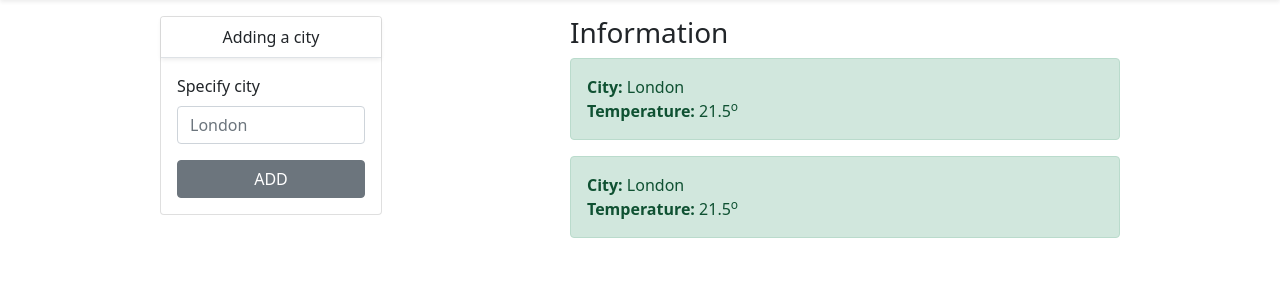
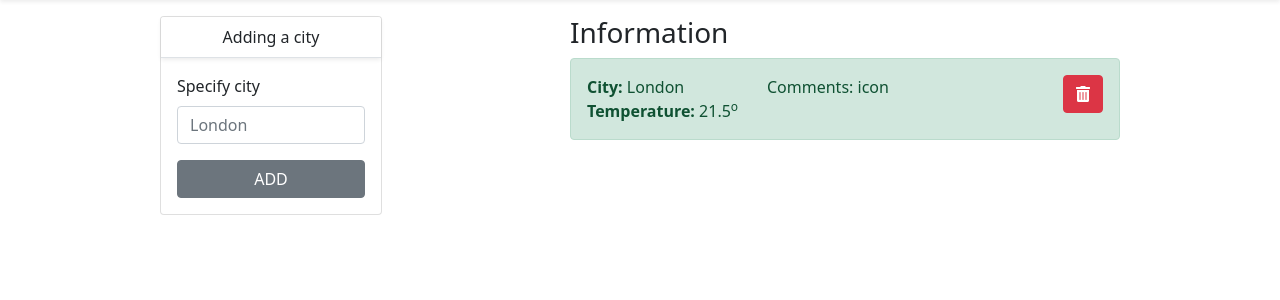
Before and after one commit to arm-path/Django-Simple-weather-app, a Django app: page / in a window 1280 px wide. Shown: the part 71-371 px from the top of the page. Run offline with Django 3.2, Linux system fonts and the light colour scheme; some libraries are stand-ins or nearby versions.

Commit message:
Render page. Modal: delete. Form: add and delete

```diff
--- a/application/templates/application/include/add_weather.html
+++ b/application/templates/application/include/add_weather.html
@@ -1,12 +1,15 @@
 <div class="card text-dark mb-3" style="">
     <div class="card-header bg-white border-bottom shadow-sm text-center">Adding a city</div>
     <div class="card-body">
-        <div class="mb-3">
-            <label for="" class="form-label">Specify city</label>
-            <input type="text" class="form-control" id="" placeholder="London">
-        </div>
-        <div class="d-grid gap-2">
-            <button class="btn btn-secondary text-white" type="button">ADD</button>
-        </div>
+        <form action="" method="POST">
+            {% csrf_token %}
+            <div class="mb-3">
+                <label class="form-label">Specify city</label>
+                <input type="text" class="form-control" placeholder="London">
+            </div>
+            <div class="d-grid gap-2">
+                <button type="submit" name="add" value="True" class="btn btn-secondary text-white">ADD</button>
+            </div>
+        </form>
     </div>
 </div>
--- a/application/templates/application/include/list_weather.html
+++ b/application/templates/application/include/list_weather.html
@@ -1,9 +1,38 @@
 <h3>Information</h3>
 <div class="alert alert-success w-65">
-    <div><b>City: </b> London</div>
-    <div><b>Temperature: </b> 21.5<sup>o</sup></div>
+    <div class="row d-flex justify-content-between">
+        <div class="col-lg-4">
+            <div><b>City: </b> London</div>
+            <div><b>Temperature: </b> 21.5<sup>o</sup></div>
+        </div>
+        <div class="col-lg-4">
+            Comments: icon
+        </div>
+        <div class="col-lg-4 text-end">
+            <button type="button" class="btn btn-danger" data-bs-toggle="modal" data-bs-target="#delete">
+                <i class="fas fa-trash-alt"></i>
+            </button>
+
+        </div>
+    </div>
 </div>
-<div class="alert alert-success w-65">
-    <div><b>City: </b> London</div>
-    <div><b>Temperature: </b> 21.5<sup>o</sup></div>
+
+<!-- Modal -->
+<div class="modal fade" id="delete" tabindex="-1" aria-labelledby="deleteLabel" aria-hidden="true">
+    <div class="modal-dialog">
+        <div class="modal-content">
+            <div class="modal-header">
+                <h5 class="modal-title" id="deleteLabel">Are you sure?</h5>
+                <button type="button" class="btn-close" data-bs-dismiss="modal" aria-label="Close"></button>
+            </div>
+            <div class="modal-footer">
+                <form action="" method="POST">
+                    {% csrf_token %}
+                    <input type="hidden" name="delete_city_id" class="form-control" style="display: none"/>
+                    <button type="button" class="btn btn-primary" data-bs-dismiss="modal">No</button>
+                    <button type="button" name="delete" value="True" class="btn btn-danger">Yes</button>
+                </form>
+            </div>
+        </div>
+    </div>
 </div>
```
